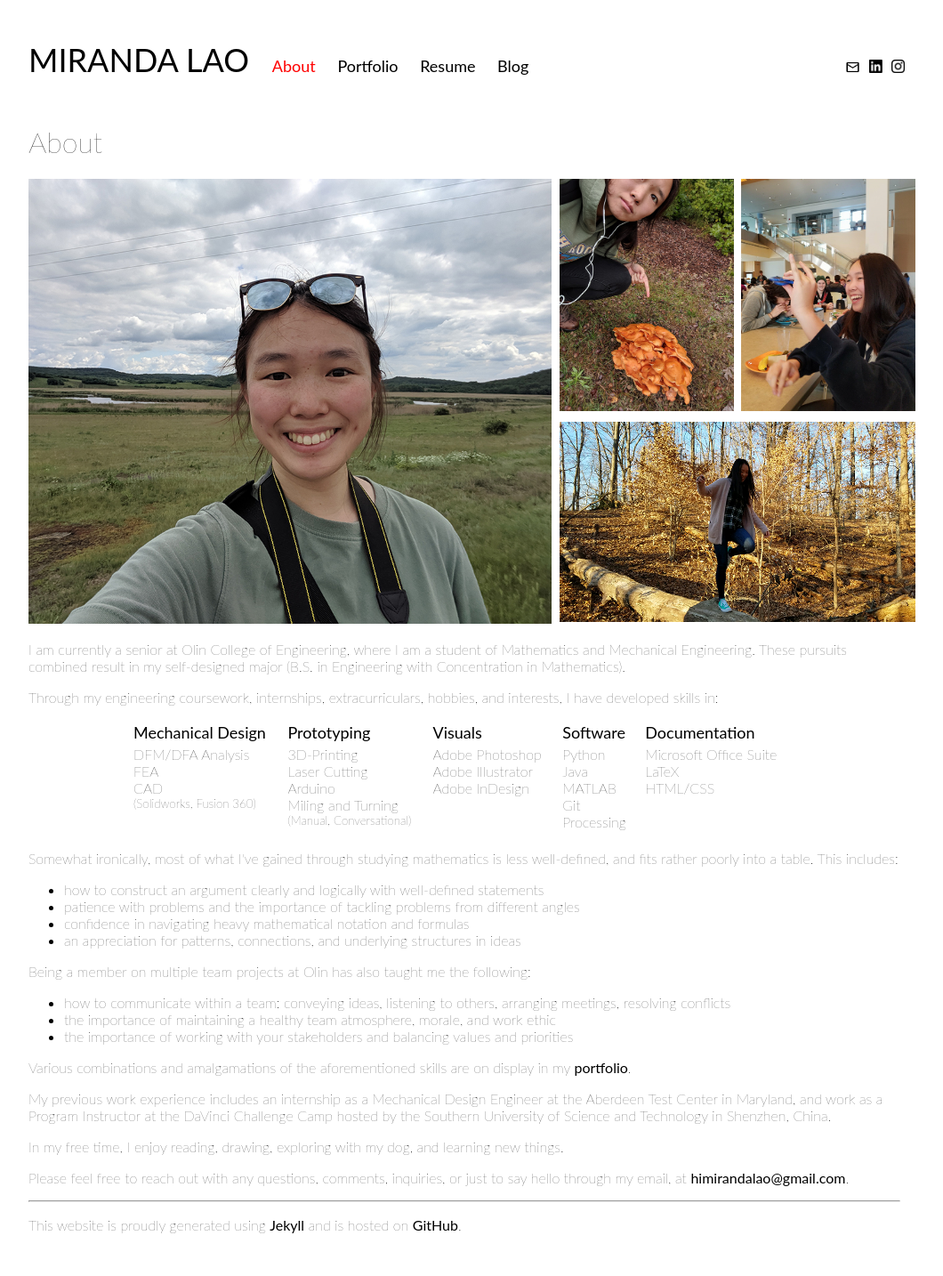
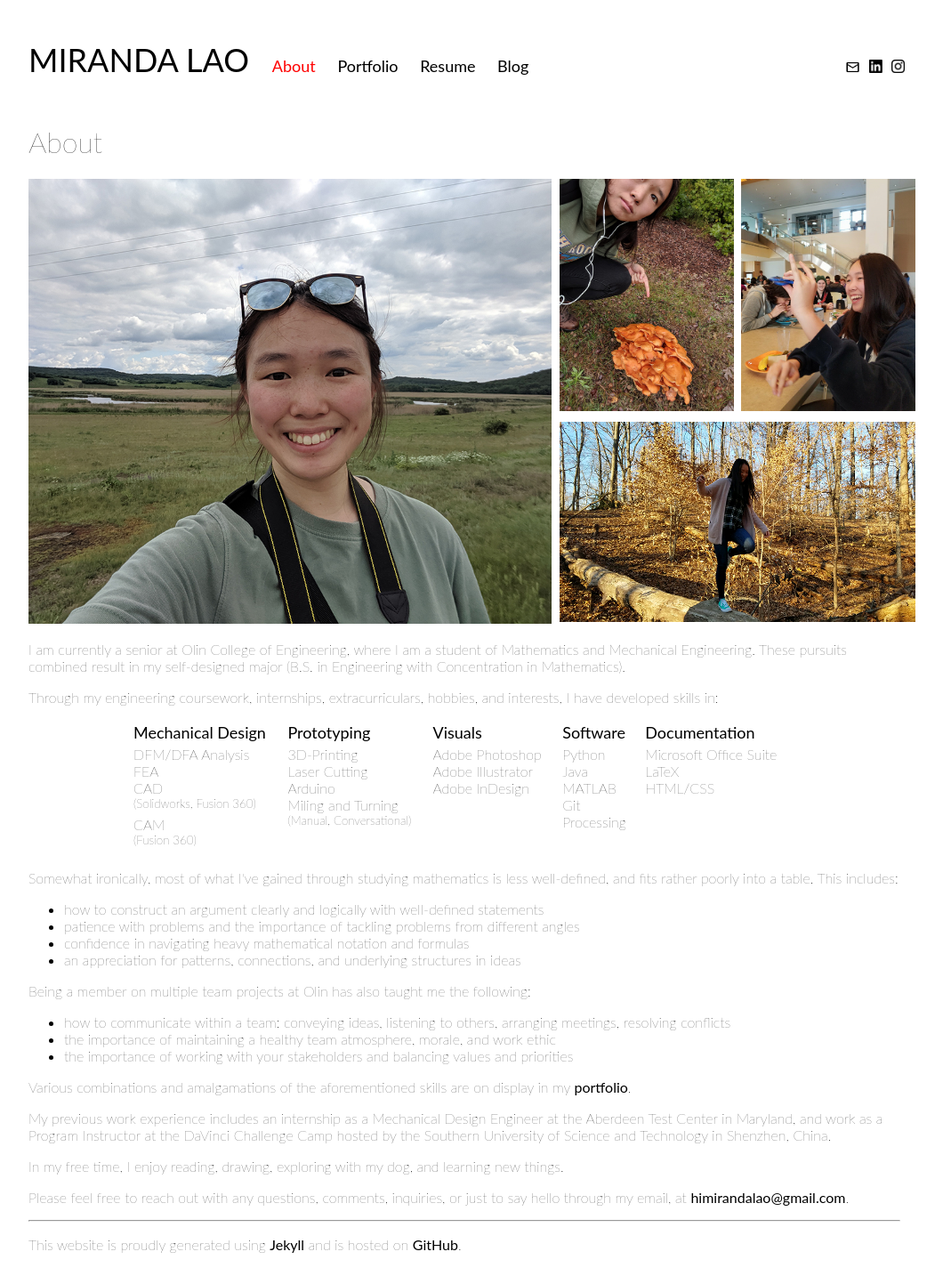
Before and after one commit to acedmonkeys/acedmonkeys.github.io, a Jekyll site: the page built from about.html, in a window 1280 px wide. Shown: the whole page at 89% size, without its empty margins (118-1178 px from the left). Built offline with Jekyll 4.4.1, drawn with Linux system fonts in a browser that asks for light colours; before the commit the page ends 1412 px from its top, so only the background shows below that.

Commit message:
added CAM lol

```diff
--- a/about.html
+++ b/about.html
@@ -31,7 +31,7 @@ title: About
       <th> Documentation </th>
     </tr>
     <tr>
-      <td>DFM/DFA Analysis<br>FEA<br>CAD<br><sup>(Solidworks, Fusion 360)</sup></td>
+      <td>DFM/DFA Analysis<br>FEA<br>CAD<br><sup>(Solidworks, Fusion 360)</sup><br>CAM<br><sup>(Fusion 360)</sup></td>
       <td>3D-Printing<br>Laser Cutting<br>Arduino<br>Miling and Turning<br><sup>(Manual, Conversational)</sup></td>
       <td>Adobe Photoshop<br>Adobe Illustrator<br>Adobe InDesign</td>
       <td>Python<br>Java<br>MATLAB<br>Git<br>Processing</td>
```
